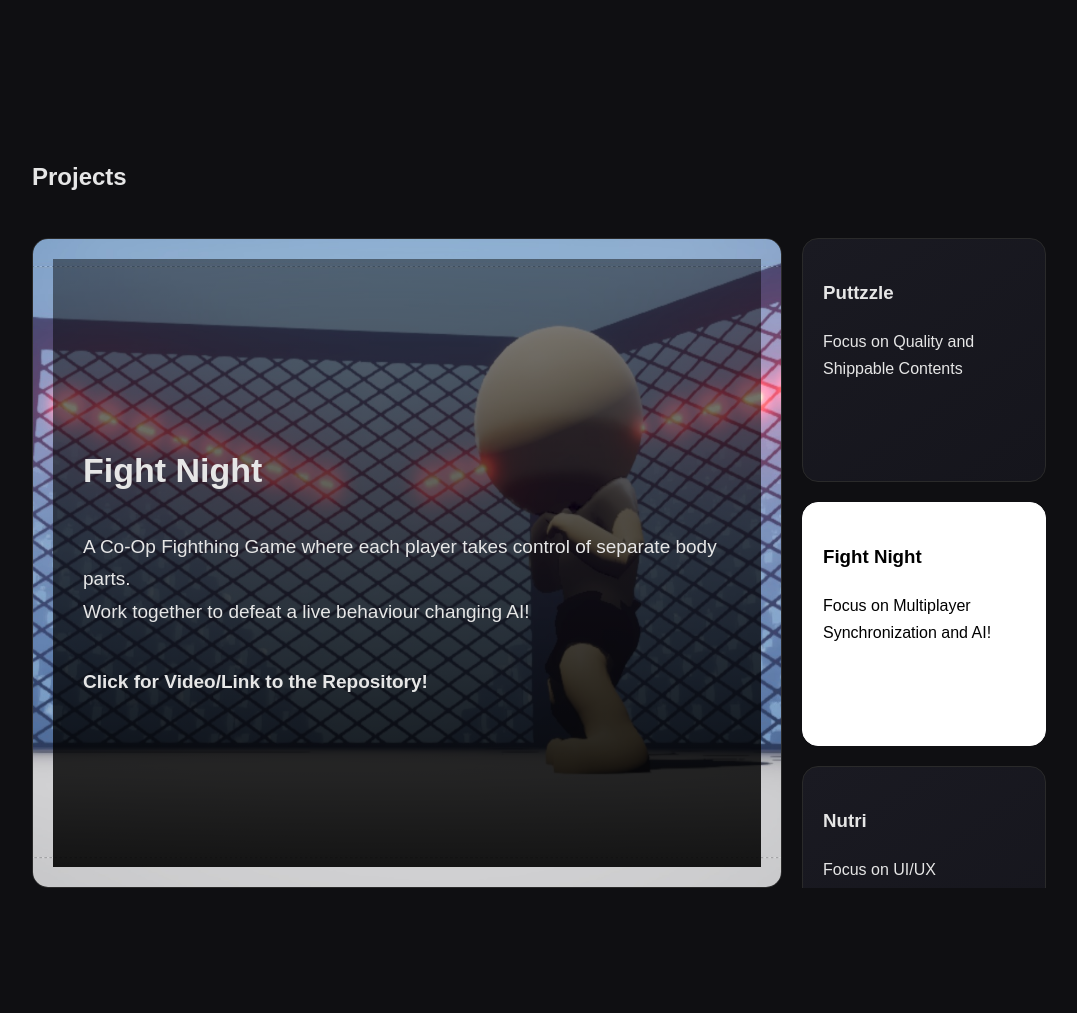
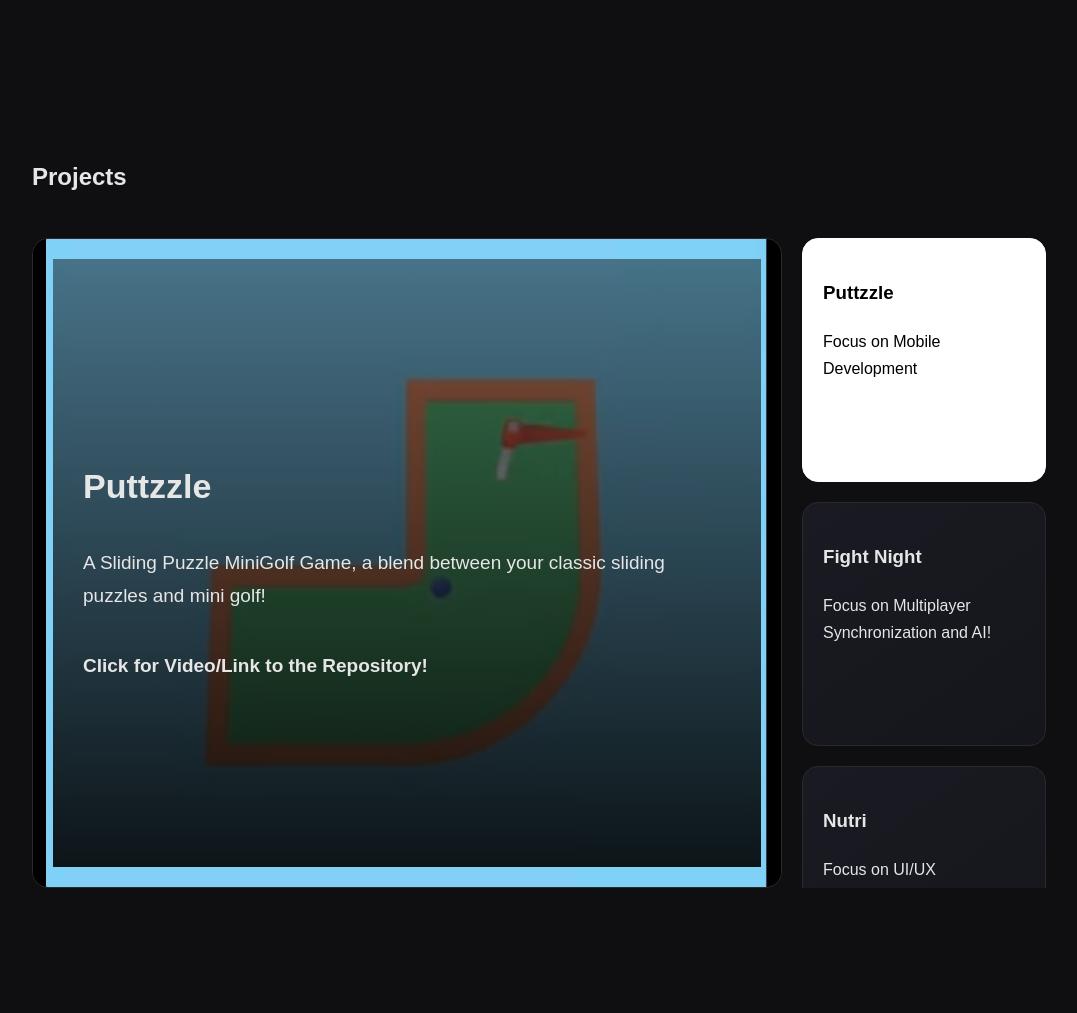
Before and after one commit to yooooop/yooooop.github.io, a plain HTML site: page index.html in a window 1280 px wide. Shown: the part 658-1671 px from the top of the page, without its empty margins (98-1175 px from the left). Drawn offline with Linux system fonts and the light colour scheme.

Commit message:
added Puttzzle assets

```diff
--- a/index.html
+++ b/index.html
@@ -111,7 +111,7 @@
             <div class="project-card square"
                  onclick="setActiveProject('golf', this)">
                 <h3>Puttzzle</h3>
-                <p>Focus on Quality and Shippable Contents</p>
+                <p>Focus on Mobile Development</p>
             </div>
 
             <div class="project-card square"
--- a/script.js
+++ b/script.js
@@ -221,6 +221,12 @@ function pausePreview(card) {
 }
 
 const projects = {
+    golf: {
+        title: "Puttzzle",
+        desc: "A Sliding Puzzle MiniGolf Game, a blend between your classic sliding puzzles and mini golf!",
+        img: "assets/projects/thumbPZ.jpg",
+        gif: "assets/projects/hoverPZ.gif"
+    },
     fightnight: {
         title: "Fight Night",
         desc: "A Co-Op Fighthing Game where each player takes control of separate body parts.\nWork together to defeat a live behaviour changing AI!",
@@ -256,7 +262,7 @@ const projects = {
 let currentProject = "fightnight";
 
 window.addEventListener("DOMContentLoaded", () => {
-    setActiveProject("fightnight");
+    setActiveProject("golf");
 });
 
 function setActiveProject(id, element) {
```
Also changed, not shown: assets/projects/thumbPZ.jpg (added), 1 other file.
